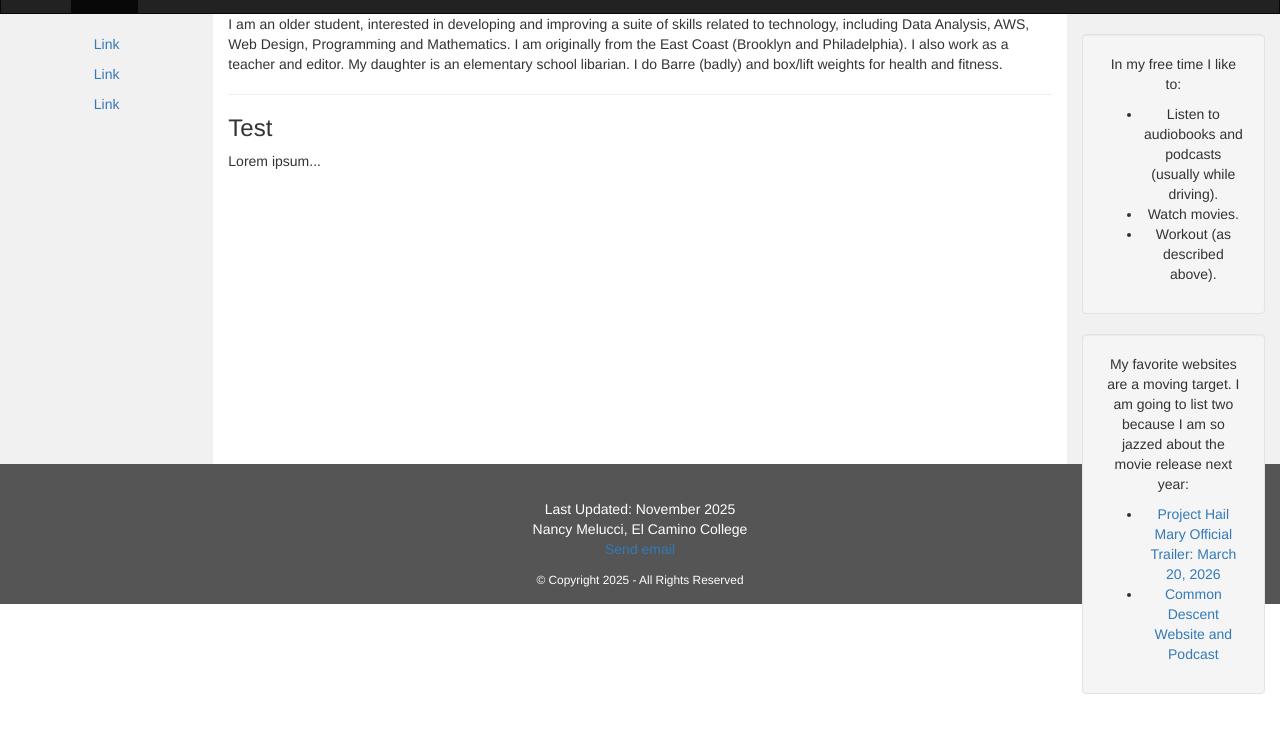
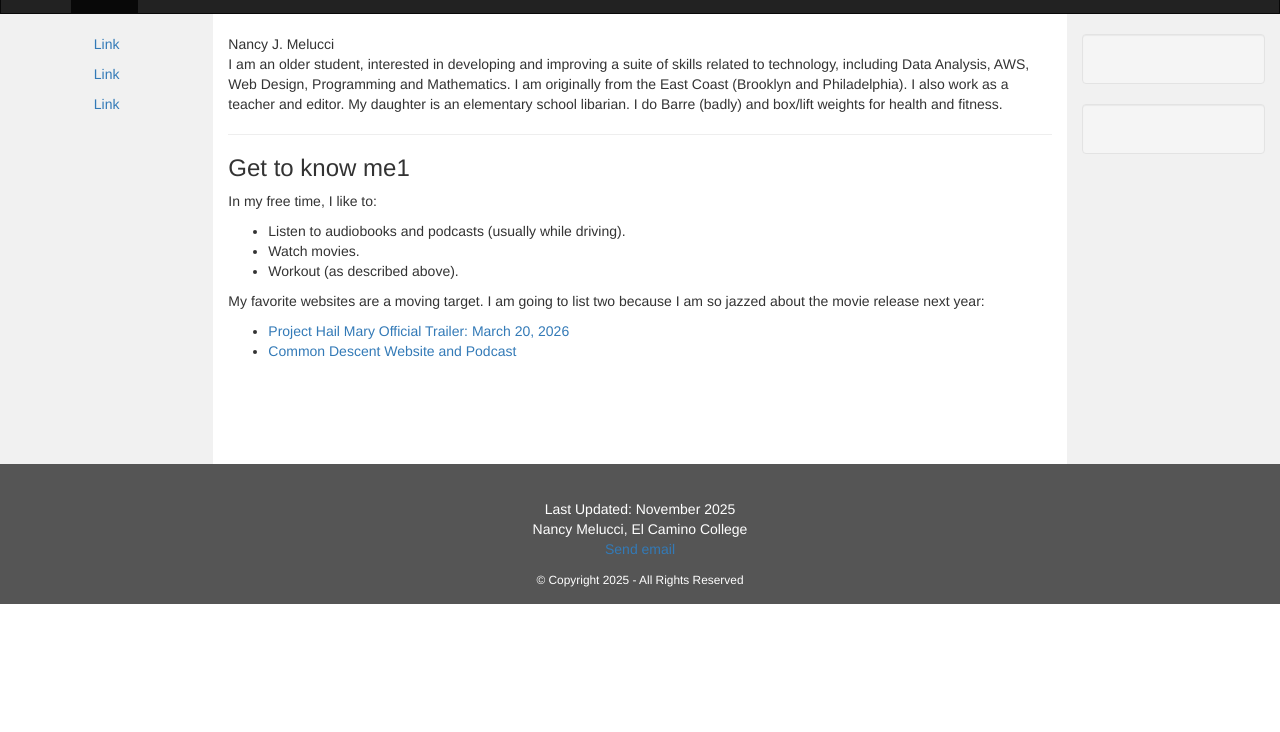
Before and after one commit to drnanjo/drnanjo.github.io-giveitthebootstap, a plain HTML site: page index.html in a window 1280 px wide. Shown: the part 38-770 px from the top of the page. Drawn offline with nearby package versions, Linux system fonts and the light colour scheme.

Commit message:
Update index.html
Correct mistakes.

```diff
--- a/index.html
+++ b/index.html
@@ -75,28 +75,29 @@
       <p><a href="#">Link</a></p>
     </div>
     <div class="col-sm-8 text-left">
-      <h1Nancy J. Melucci</h1>
+      <h1></h1>Nancy J. Melucci</h1>
       <p>I am an older student, interested in developing and improving a suite of skills related to technology, including Data Analysis, AWS, Web Design, Programming and Mathematics. I am originally from the East Coast (Brooklyn and Philadelphia). I also work as a teacher and editor. My daughter is an elementary school libarian. I do Barre (badly) and box/lift weights for health and fitness.
       </p>
       <hr>
-      <h3>Test</h3>
-      <p>Lorem ipsum...</p>
-    </div>
-    <div class="col-sm-2 sidenav">
-      <div class="well">
-        <p>In my free time I like to:</p>
+      <h3>Get to know me1</h3>
+      <p> <p>In my free time, I like to:</p>
          <ul>
         <li>Listen to audiobooks and podcasts (usually while driving).</li>
         <li>Watch movies.</li>
         <li>Workout (as described above).</li>
-        </ul>
-      </div>
-      <div class="well">
-        <p>My favorite websites are a moving target. I am going to list two because I am so jazzed about the movie release next year:</p>
+        </ul></p>
+         <p>My favorite websites are a moving target. I am going to list two because I am so jazzed about the movie release next year:</p>
         <ul>
         <li><a href="https://youtu.be/m08TxIsFTRI?si=mnmo-CVmNWzQ77uA">Project Hail Mary Official Trailer: March 20, 2026</a></li>
         <li><a href="https://commondescentpodcast.com/">Common Descent Website and Podcast</a></li>
         </ul>
+    </div>
+    <div class="col-sm-2 sidenav">
+      <div class="well">
+       <p></p>
+      </div>
+      <div class="well">
+      <p></p>
       </div>
     </div>
   </div>
```
